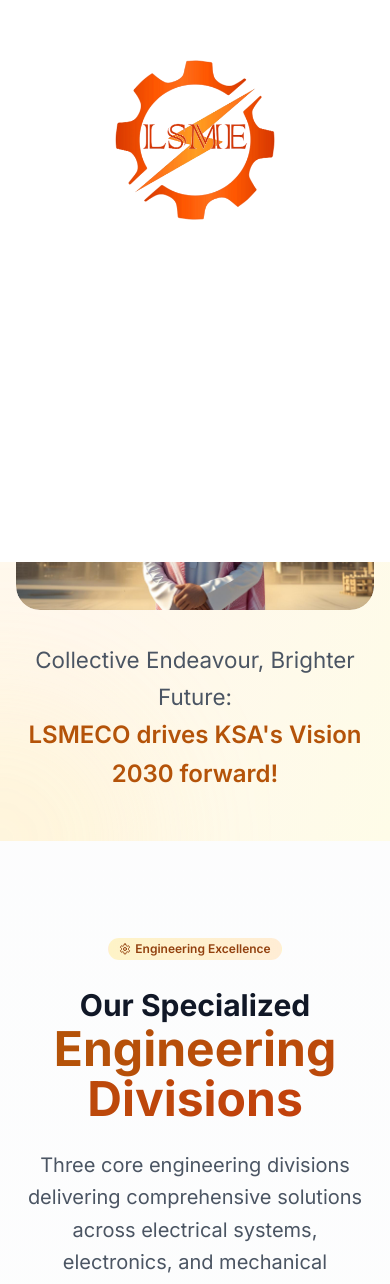
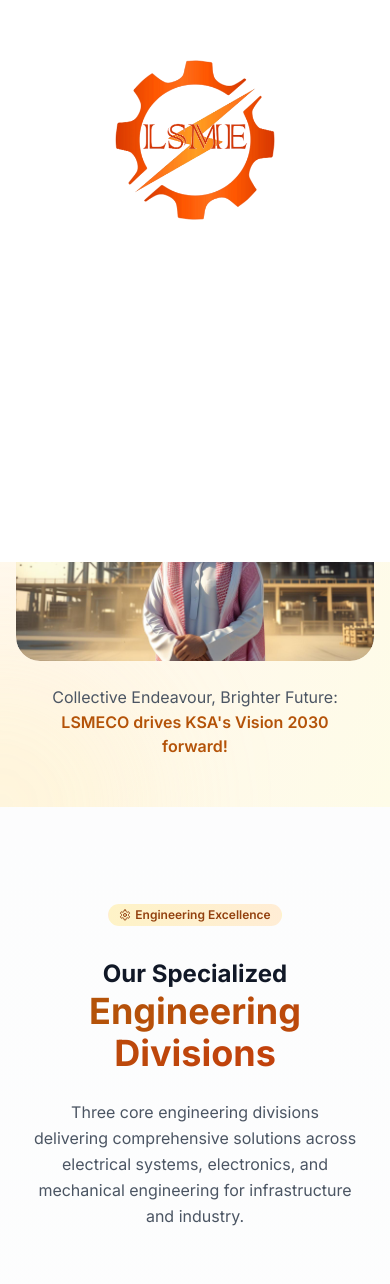
Before and after one commit to Safi1000/lsme-co, a Next.js app: page / in a window 390 px wide. Shown: the part 282-1566 px from the top of the page. Built offline with nearby package versions, Linux system fonts and the light colour scheme.

Commit message:
Added motor

```diff
--- a/src/app/page.tsx
+++ b/src/app/page.tsx
@@ -161,18 +161,18 @@
 
         <div className="container mx-auto px-4 sm:px-6 lg:px-8 relative">
           <div className="grid lg:grid-cols-2 gap-16 items-center">
-            <div className="space-y-8 animate-fade-in-up">
-              <div className="space-y-6">
+            <div className="space-y-6 sm:space-y-8 animate-fade-in-up">
+              <div className="space-y-4 sm:space-y-6">
                 <Badge className="bg-gradient-to-r from-amber-100 to-orange-100 text-amber-800 hover:from-amber-200 hover:to-orange-200 transition-all duration-300 transform hover:scale-105 shadow-md">
                   <Star className="w-3 h-3 mr-1" />
                   Leading Engineering Solutions
                 </Badge>
                 <h1 className="hero-text font-bold text-gray-900 leading-tight">
-                  <span className="text-3xl lg:text-4xl">Welcome to</span>
+                  <span className="text-2xl sm:text-3xl lg:text-4xl">Welcome to</span>
                   <br />
-                  <span className="text-5xl lg:text-6xl bg-gradient-to-r from-amber-700 to-orange-700 bg-clip-text text-transparent">LSMECO</span>
+                  <span className="text-4xl sm:text-5xl lg:text-6xl bg-gradient-to-r from-amber-700 to-orange-700 bg-clip-text text-transparent">Light Solutions for Mechanical Engineering</span>
                 </h1>
-                <p className="hero-subtitle text-base lg:text-lg text-gray-600 leading-relaxed">
+                <p className="hero-subtitle text-sm sm:text-base lg:text-lg text-gray-600 leading-relaxed px-4 sm:px-0">
                 At LSMECO, we deliver innovative electrical, mechanical, and electronics engineering solutions with a focus on retrofits through reverse engineering. Together with our international partners, we are ready to provide world-class services for Saudi Arabia through our trusted network.
                 </p>
               </div>
@@ -231,11 +231,11 @@
               </div>
 
               {/* Vision Text Below Hero Image - Within Image Column */}
-              <div className="text-center mt-8">
-                <p className="text-base md:text-lg text-gray-600 leading-relaxed">
-                  <span className="text-[1.4em]">Collective Endeavour, Brighter Future:</span>
+              <div className="text-center mt-6 sm:mt-8">
+                <p className="text-sm sm:text-base md:text-lg text-gray-600 leading-relaxed px-4 sm:px-0">
+                  <span className="text-base sm:text-lg md:text-xl">Collective Endeavour, Brighter Future:</span>
                   <br />
-                  <span className="font-semibold text-amber-700 text-[1.5em]">LSMECO drives KSA's Vision 2030 forward!</span>
+                  <span className="font-semibold text-amber-700 text-base sm:text-lg md:text-xl">LSMECO drives KSA's Vision 2030 forward!</span>
                 </p>
               </div>
 
@@ -264,16 +264,16 @@
               Engineering Excellence
             </Badge>
             <h2 className="section-title font-bold text-gray-900 leading-tight">
-              <span className="text-3xl lg:text-4xl">Our Specialized</span>
+              <span className="text-2xl sm:text-3xl lg:text-4xl">Our Specialized</span>
               <br />
-              <span className="text-5xl lg:text-6xl bg-gradient-to-r from-amber-700 to-orange-700 bg-clip-text text-transparent">Engineering Divisions</span>
+              <span className="text-4xl sm:text-5xl lg:text-6xl bg-gradient-to-r from-amber-700 to-orange-700 bg-clip-text text-transparent">Engineering Divisions</span>
             </h2>
-            <p className="text-xl text-gray-600 max-w-4xl mx-auto leading-relaxed">
+            <p className="text-base sm:text-lg lg:text-xl text-gray-600 max-w-4xl mx-auto leading-relaxed px-4 sm:px-0">
               Three core engineering divisions delivering comprehensive solutions across electrical systems, electronics, and mechanical engineering for infrastructure and industry.
             </p>
           </div>
 
-          <div className="service-grid grid md:grid-cols-1 lg:grid-cols-3 gap-12">
+          <div className="service-grid grid sm:grid-cols-1 md:grid-cols-2 lg:grid-cols-3 gap-6 sm:gap-8 lg:gap-12">
             {[
               {
                 icon: Zap,
@@ -399,16 +399,16 @@
                Why Choose LSME
              </Badge>
              <h2 className="font-bold text-gray-900 leading-tight">
-               <span className="text-3xl lg:text-4xl">Leading Saudi Arabia's</span>
+               <span className="text-2xl sm:text-3xl lg:text-4xl">Leading Saudi Arabia's</span>
                <br />
-               <span className="text-5xl lg:text-6xl bg-gradient-to-r from-amber-700 to-orange-700 bg-clip-text text-transparent">Engineering Services</span>
+               <span className="text-4xl sm:text-5xl lg:text-6xl bg-gradient-to-r from-amber-700 to-orange-700 bg-clip-text text-transparent">Engineering Services</span>
              </h2>
-             <p className="text-xl text-gray-600 leading-relaxed max-w-4xl mx-auto">
+             <p className="text-base sm:text-lg lg:text-xl text-gray-600 leading-relaxed max-w-4xl mx-auto px-4 sm:px-0">
                As Saudi Arabia's premier engineering company, we combine cutting-edge technology with deep local expertise across our three specialized divisions.
              </p>
            </div>
 
-           <div className="feature-grid grid lg:grid-cols-2 gap-20 items-center">
+           <div className="feature-grid grid lg:grid-cols-2 gap-8 sm:gap-12 lg:gap-20 items-center">
              <div className="relative animate-fade-in-left">
                <div className="relative group overflow-hidden rounded-3xl">
                  <Image
@@ -424,9 +424,9 @@
 
              </div>
 
-             <div className="space-y-10 animate-fade-in-right">
+                         <div className="space-y-6 sm:space-y-8 lg:space-y-10 animate-fade-in-right">
 
-                             <div className="space-y-8">
+                            <div className="space-y-6 sm:space-y-8">
                  {[
                    {
                      icon: Shield,
@@ -496,12 +496,12 @@
                 <Star className="w-3 h-3 mr-1" />
                 Ready to Engineer the Future?
               </Badge>
-              <h2 className="text-4xl lg:text-5xl font-bold text-white leading-tight">
+              <h2 className="text-3xl sm:text-4xl lg:text-5xl font-bold text-white leading-tight px-4 sm:px-0">
                 Partner with Saudi Arabia's
                 <br />
                 <span className="text-amber-200">Engineering Leader, LSME</span>
               </h2>
-              <p className="text-xl text-amber-100 max-w-4xl mx-auto leading-relaxed">
+              <p className="text-base sm:text-lg lg:text-xl text-amber-100 max-w-4xl mx-auto leading-relaxed px-4 sm:px-0">
                 Connect with our electrical, electronics, and mechanical divisions to build the future of technology together.
               </p>
             </div>
@@ -514,7 +514,7 @@
               </Link>
             </div>
 
-            <div className="grid md:grid-cols-3 gap-8 pt-12">
+            <div className="grid sm:grid-cols-2 md:grid-cols-3 gap-6 sm:gap-8 pt-8 sm:pt-12">
               {[
                 { icon: Phone, text: "24/7 Engineering Support" },
                 { icon: Mail, text: "Expert Technical Consultation" },
--- a/src/app/services/electrical/page.tsx
+++ b/src/app/services/electrical/page.tsx
@@ -133,6 +133,7 @@
 							{ icon: ChevronRight, title: 'Protection & Control', desc: 'Relay schemes, interlocks, control panels, and verification routines.' },
 							{ icon: ChevronRight, title: 'Supply of Grid Equipment & Tools', desc: 'Breakers, CT/VTs, disconnectors, tools, and installation accessories.' },
 							{ icon: ChevronRight, title: 'Testing & Commissioning', desc: 'FAT/SAT, insulation diagnostics, power quality, and energization.' },
+							{ icon: ChevronRight, title: 'Traction Motor Services', desc: 'Traction motor repair readiness, facility expansion planning, international technical partnerships, and end-to-end service enhancement for SAR.' },
 						].map((f, i) => (
 							<motion.div
 								key={i}
@@ -159,7 +160,7 @@
 					<div className="mb-8 text-center">
 						<h2 className="text-2xl lg:text-3xl font-bold text-gray-900">Projects & Commissioning</h2>
 					</div>
-					<div className="grid sm:grid-cols-2 lg:grid-cols-4 gap-6">
+					<div className="grid sm:grid-cols-2 lg:grid-cols-3 gap-6">
 						{[
 							{ src: '/images/electrical/line-stringing.jpg', alt: 'Transmission Line Stringing' },
 							{ src: '/images/electrical/control-room.jpg', alt: 'Substation Control Room' },
@@ -168,7 +169,8 @@
 							{ src: '/images/electrical/voltage-testing.jpg', alt: 'High‑Voltage Testing' },
 							{ src: '/images/electrical/team-eletrical.jpg', alt: 'Electrical Commissioning Team' },
 							{ src: '/images/electrical/cable-termination.jpg', alt: 'Cable Termination' },
-							{ src: '/images/electrical/tools.jpg', alt: 'Tools & Accessories' }
+							{ src: '/images/electrical/tools.jpg', alt: 'Tools & Accessories' },
+							{ src: '/images/electrical/motor.png', alt: 'Traction Motor', contain: true }
 						].map((img, i) => (
 							<motion.div
 								key={i}
@@ -176,9 +178,9 @@
 								whileInView={{ opacity: 1, y: 0 }}
 								viewport={{ once: true, amount: 0.2 }}
 								transition={{ duration: 0.5, delay: i * 0.07 }}
-								className="relative group overflow-hidden rounded-2xl shadow-sm hover:shadow-xl transition-shadow duration-300"
+								className="relative group overflow-hidden rounded-2xl shadow-sm hover:shadow-xl transition-shadow duration-300 bg-gray-100"
 							>
-								<Image src={img.src} alt={img.alt} width={800} height={500} className="w-full h-48 lg:h-56 object-cover transition-transform duration-500 group-hover:scale-105" />
+								<Image src={img.src} alt={img.alt} width={800} height={500} className={`w-full h-48 lg:h-56 transition-transform duration-500 group-hover:scale-105 ${'contain' in img && img.contain ? 'object-contain' : 'object-cover'}`} />
 								<div className="absolute inset-0 bg-gradient-to-t from-black/30 to-transparent opacity-0 group-hover:opacity-100 transition-opacity" />
 								<div className="absolute bottom-2 left-2">
 									<span className="inline-block px-2.5 py-1 rounded-md bg-black/60 text-white text-xs font-semibold tracking-wide backdrop-blur-sm ring-1 ring-white/10 shadow-sm">
```
Also changed, not shown: public/images/electrical/motor.png (added).
